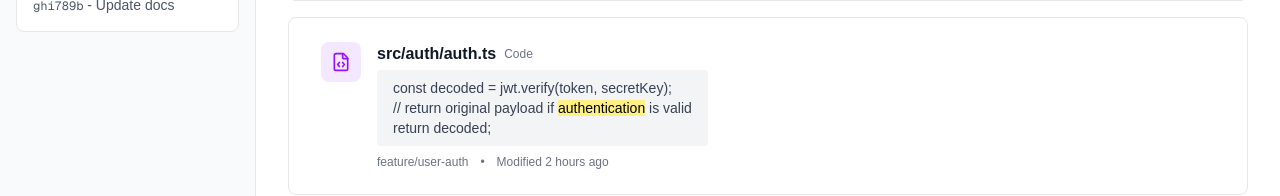
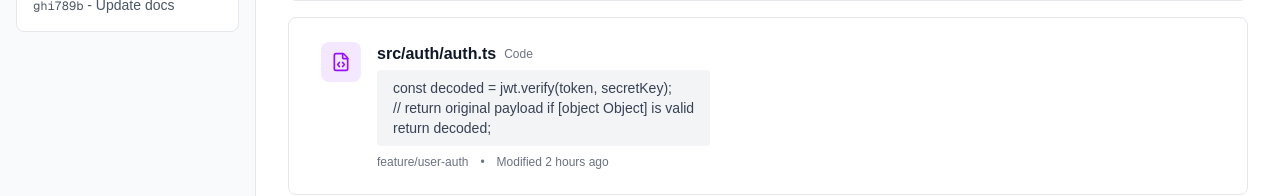
Before and after one commit to souppman/monodevdoc, a Next.js app in the folder apps/web/: page /search in a window 1280 px wide. Shown: the part 535-731 px from the top of the page. Built offline with nearby package versions, Linux system fonts and the light colour scheme.

Commit message:
Fix eslint errors

```diff
--- a/apps/web/app/editor/page.tsx
+++ b/apps/web/app/editor/page.tsx
@@ -202,6 +202,8 @@ export default function DocumentEditor() {
     const aiModify = () => {
         const markdownContent = editor.getMarkdown();
 
+        console.log(markdownContent);
+
         /* TO-DO INSERT BFF CALL TO MAKE AI EDITS TO CURRENT DOCUMENT */
     }
 
--- a/apps/web/app/search/page.tsx
+++ b/apps/web/app/search/page.tsx
@@ -69,7 +69,7 @@ export default function SearchDashboard() {
 
                 {/* Search Results */}
                 <div className="space-y-4">
-                    <span className="block text-gray-500">Found <strong>8 results</strong> for "authentication"</span>
+                    <span className="block text-gray-500">Found <strong>8 results</strong> for &quot;authentication&quot;</span>
 
                     <div className="flex gap-4 px-8 py-6 border border-gray-200 rounded-lg">
                         <div className="flex items-center justify-center w-10 h-10 bg-blue-100 rounded-lg">
@@ -128,7 +128,7 @@ export default function SearchDashboard() {
                             <p className="w-fit px-4 py-2 mb-2 text-sm text-gray-700 bg-gray-100 rounded">
                                 const decoded = jwt.verify(token, secretKey);
                                 <br />
-                                // return original payload if <mark className="bg-yellow-200">authentication</mark> is valid
+                                {`// return original payload if ${<mark className="bg-yellow-200">authentication</mark>} is valid`}
                                 <br />
                                 return decoded;
                             </p>
```
